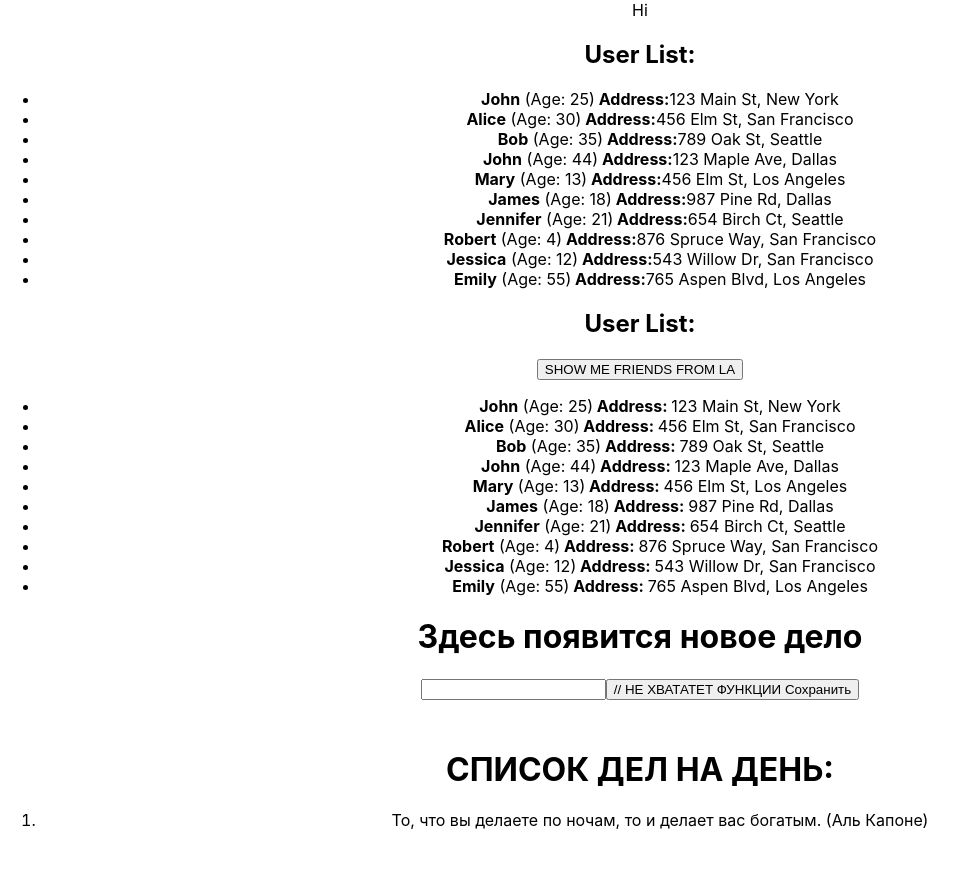
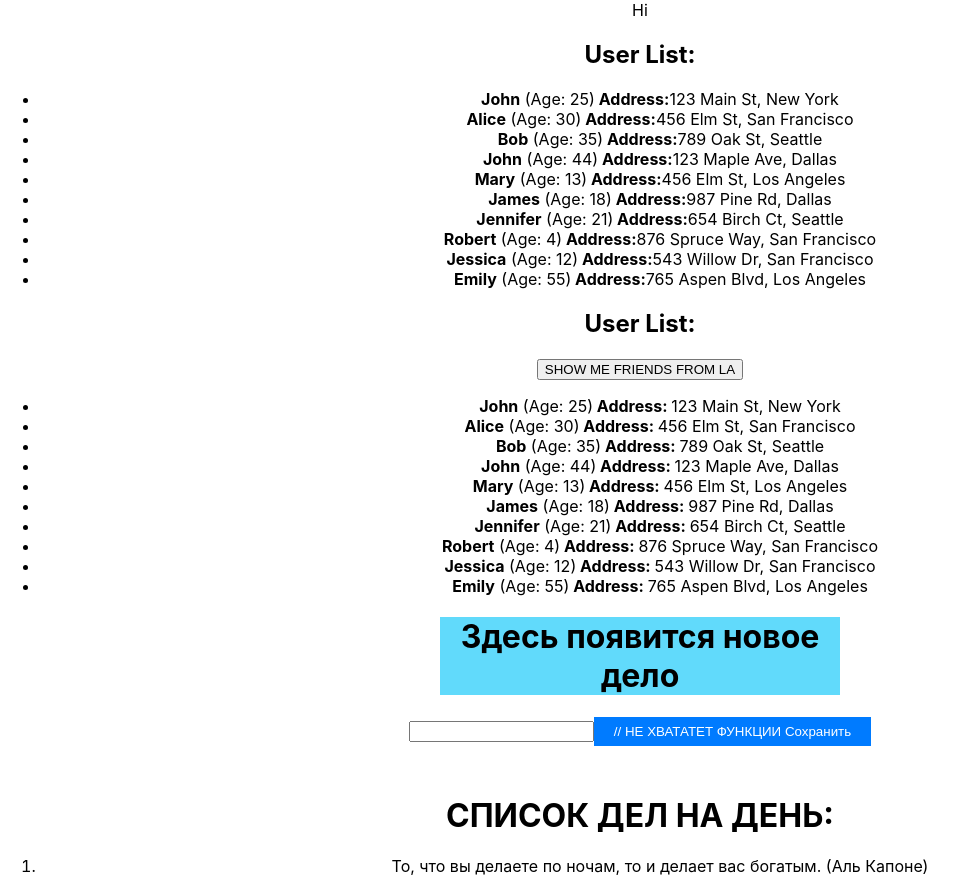
Before and after one commit to IamXacer/Ignat, a React (Create React App) app: page / in a window 1280 px wide. Shown: the whole page, without its empty margins (0-968 px from the left). Before the commit the page ends 846 px from the top, so only its background shows below. Built offline with nearby package versions, Linux system fonts and the light colour scheme.

Commit message:
Дз2user Name1

```diff
--- a/src/HW/3/HW3.tsx
+++ b/src/HW/3/HW3.tsx
@@ -1,5 +1,6 @@
-import { useState } from 'react';
+import {ChangeEvent, useState} from 'react';
 import React from "react";
+import styles from './hw3.module.css'
 
 export const HW3 = () => {
   // 1️⃣ Раскомментируйте JSX(HW3.tsx) и вы увидите,
@@ -16,11 +17,10 @@ export const HW3 = () => {
     'То, что вы делаете по ночам, то и делает вас богатым. (Аль Капоне)',
   ]);
 
-  const handleChange = (event: React.ChangeEvent<HTMLInputElement>) => {
-    // setCurrentText(ЧЕГО-ТО НЕ ХВАТАЕТ);
-    const inputValue = event.currentTarget.value
-    setCurrentText(inputValue)
-  };
+ const handleChange = (e:ChangeEvent<HTMLInputElement>) => {
+   let curenEvent = e.currentTarget.value
+     setCurrentText(curenEvent)
+ }
 
     const handleSave = () => {
         if (currentText.trim() !== '') {
@@ -34,12 +34,13 @@ export const HW3 = () => {
       {currentText ? (
         <h1 id={'hw03-text'}>{currentText}</h1>
       ) : (
-        <h1 id={'hw03-default-text'}>Здесь появится новое дело</h1> // ничего не меняем, здесь все норм
+        <h1 className={styles.hw03DefaultText} id={'hw03-default-text'}>Здесь появится новое дело</h1> // ничего не меняем, здесь все норм
       )}
 
-      <input id={'hw03-input'} type="text" value={currentText} onChange={handleChange} />
+      <input value={currentText} onChange={handleChange}/>
 
-      <button id={'hw03-button'} onClick={handleSave}> // НЕ ХВАТАТЕТ ФУНКЦИИ
+      <button className={styles.hw03Button}
+          id={'hw03-button'} onClick={handleSave}> // НЕ ХВАТАТЕТ ФУНКЦИИ
         Сохранить
       </button>
 
--- /dev/null
+++ b/src/HW/3/hw3.module.css
@@ -0,0 +1,19 @@
+.hw03DefaultText {
+ background-color: #61dafb;
+ max-width: 400px;
+ margin-left: auto; /* Центрирование по левому краю */
+ margin-right: auto; /* Центрирование по правому краю */
+}
+.hw03Button {
+ background-color: #007bff; /* Начальный цвет фона */
+ color: #fff; /* Цвет текста */
+ padding: 7px 20px; /* Размеры кнопки */
+ border: none; /* Убрать границу */
+ cursor: pointer; /* Изменить курсор при наведении */
+ transition: background-color 0.3s; /* Анимация изменения цвета фона */
+
+}
+
+.hw03Button:hover {
+ background-color: #0056b3; /* Цвет фона при наведении курсора */
+}
```
